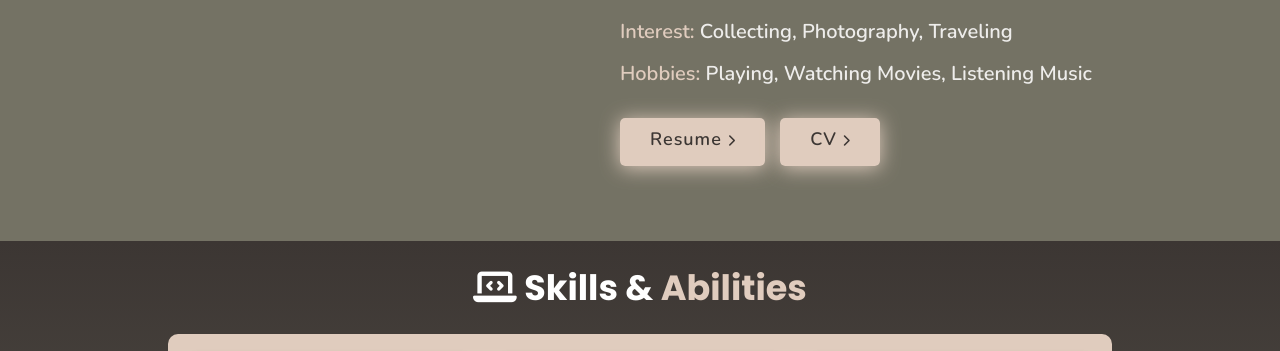
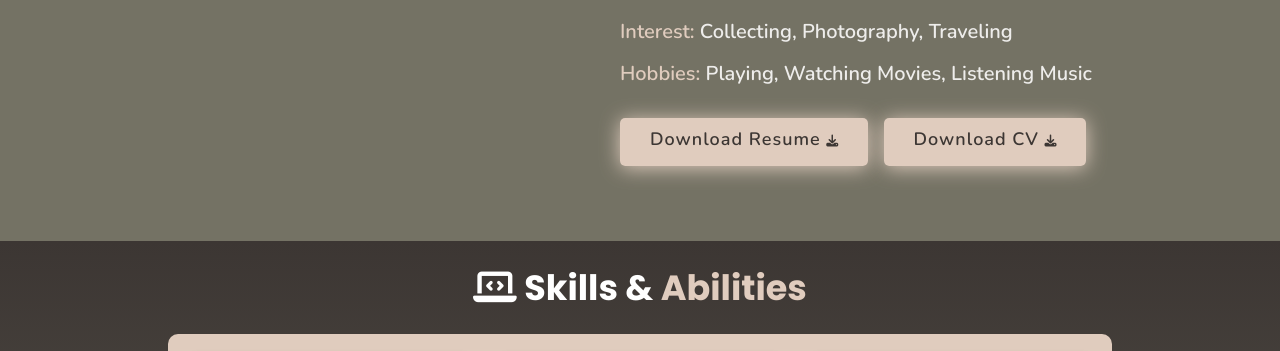
Before and after one commit to thereal03/Portfolio, a plain HTML site: page index.html in a window 1280 px wide. Shown: the part 1520-1871 px from the top of the page. Drawn offline with nearby package versions, Linux system fonts and the light colour scheme; no server answers.

Commit message:
Update index.html

```diff
--- a/index.html
+++ b/index.html
@@ -85,13 +85,11 @@
               <p><span>Hobbies: </span> Playing, Watching Movies, Listening Music</p>
             </div>
         </div>
-
         <div class="resumebtn">
-          <a href="/" target="_blank" class="btn"><span>Resume</span> <i class="fas fa-chevron-right"></i></a>
-          <span class="separator"></span> <!-- Slight separation -->
-          <a href="/" target="_blank" class="btn"><span>CV</span> <i class="fas fa-chevron-right"></i></a>
-      </div>
-
+          <a href="./assets/files/Resume.pdf" download="Resume.pdf" class="btn"><span>Download Resume</span> <i class="fas fa-download"></i></a>
+          <span class="separator"></span>
+          <a href="./assets/files/CV.pdf" download="CV.pdf" class="btn"><span>Download CV</span> <i class="fas fa-download"></i></a>
+        </div>
     </div>
     </div>
 </section>
```
